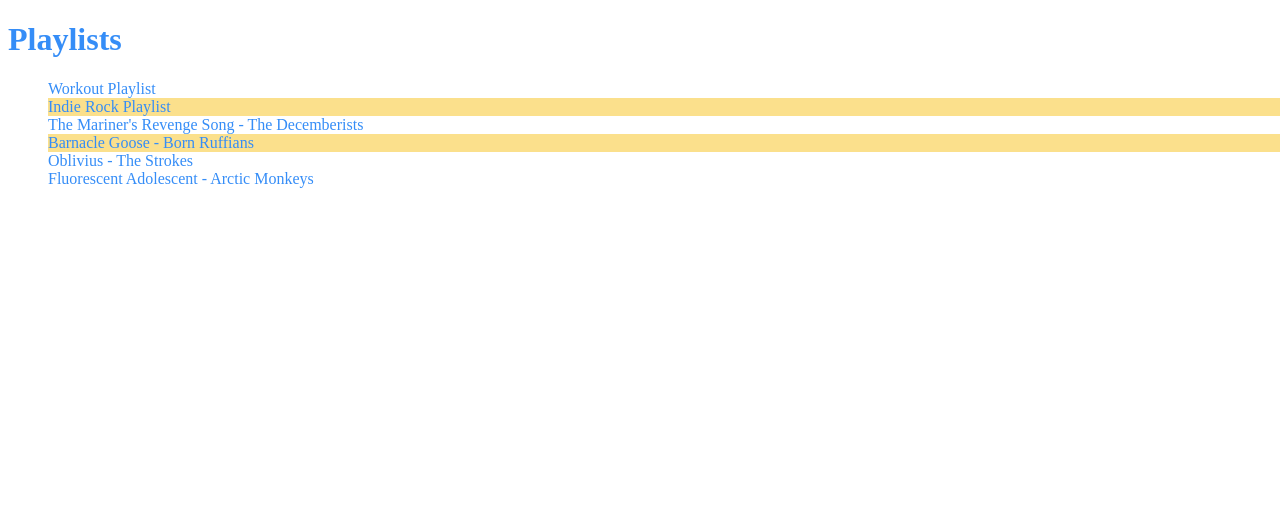
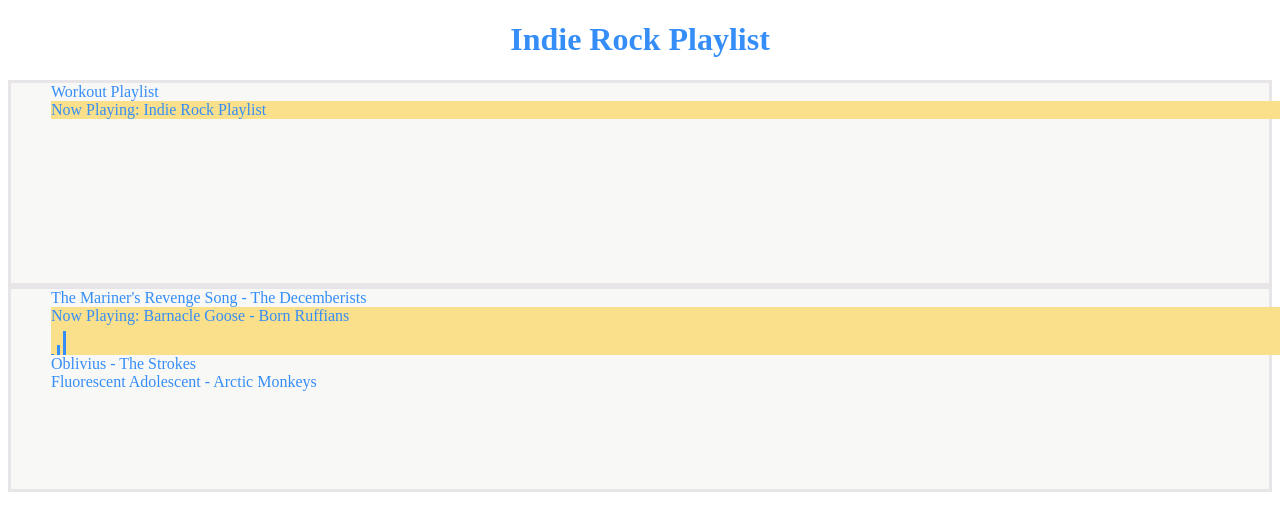
Before and after one commit to DRBragg/react-marathon, a React app: page / in a window 1280 px wide. Shown: the top 530 px of the page. Built offline with nearby package versions, Linux system fonts and the light colour scheme; the HTML template or start-up script is replaced by a standard one.

Commit message:
just fooling around

```diff
--- a/src/components/App.js
+++ b/src/components/App.js
@@ -33,11 +33,17 @@
 
     let selectedPlaylistSongs = data.songs.filter(filterById);
 
+    let title = (this.props.data.playlists.find(playlist => playlist.id === this.state.selectedPlaylistId)).name
+
     return (
       <div className="App row">
         <div>
-          <h1>Playlists</h1>
+          <h1>{title}</h1>
+        </div>
+        <div className="PlaylistCollection columns small-6">
           <PlaylistCollection playlists={data.playlists} selectedPlaylist={this.state.selectedPlaylistId} handlePlaylistSelect={this.handlePlaylistSelect}/>
+        </div>
+        <div className="SongList columns small-6">
           <SongCollection songs={selectedPlaylistSongs} playing={this.state.selectedSongId} handleSongSelect={this.handleSongSelect}/>
         </div>
       </div>
--- a/src/components/Song.js
+++ b/src/components/Song.js
@@ -3,7 +3,7 @@
 const Song = (props) => {
   return(
     <div>
-      <li onClick={props.handleSongSelect} className={props.className}>{props.song.name} - {props.song.artist}</li>
+      <li onClick={props.handleSongSelect} className={props.className}>{props.song.name} - {props.song.artist} {props.className === "selected" && <div className="bar-c"><div id="bar-1" className="bar"></div><div id="bar-2" className="bar"></div><div id="bar-3" className="bar"></div></div>}</li>
     </div>
   )
 }
--- a/src/stylesheets/App.scss
+++ b/src/stylesheets/App.scss
@@ -1,20 +1,14 @@
-/* YOUR STYLING HERE */
+h1 {
+  text-align: center;
+}
 .PlaylistCollection {
-  background-color: $light-grey;
-  height: 200px;
-  border-style: solid;
-  border-color: $grey;
-  padding: 0;
-}
-
-.SongList {
   background-color: $light-grey;
   height: 200px;
   border-style: solid;
   border-color: $grey;
 }
 
-.SelectedSong {
+.SongList {
   background-color: $light-grey;
   height: 200px;
   border-style: solid;
@@ -32,6 +26,86 @@
   width: 100%
 }
 
+.selected::before {
+  content: "Now Playing: ";
+}
+
 div {
   color: $blue;
 }
+
+.bar-c {
+  overflow: hidden;
+  height: 30px;
+  position: relative;
+}
+.bar {
+  height: 1px;
+  width: 3px;
+  display: inline-block;
+  background-color: $blue;
+  bottom: 0;
+  position: absolute;
+
+  &#bar-1 {
+    left: 0;
+    -webkit-animation-name: danceHeight1;
+    -webkit-animation-delay: 0ms;
+  }
+  &#bar-2 {
+    left: 6px;
+    -webkit-animation-name: danceHeight2;
+    -webkit-animation-delay: 300ms;
+  }
+  &#bar-3 {
+    left: 12px;
+    -webkit-animation-name: danceHeight3;
+    -webkit-animation-delay: 600ms;
+  }
+  &#bar-4 {
+    left: 18px;
+    -webkit-animation-name: danceHeight4;
+    -webkit-animation-delay: 900ms;
+  }
+  &#bar-5 {
+    left: 24px;
+    -webkit-animation-name: danceHeight5;
+    -webkit-animation-delay: 1200ms;
+  }
+  &#bar-6 {
+    left: 30px;
+    -webkit-animation-name: danceHeight6;
+    -webkit-animation-delay: 1500ms;
+  }
+
+  -webkit-animation-duration: 500ms;
+  -webkit-animation-play-state: running;
+  -webkit-animation-direction: alternate;
+  -webkit-animation-timing-function: linear;
+  -webkit-animation-iteration-count: infinite;
+}
+
+@-webkit-keyframes danceHeight1 {
+  from { height: 1px; }
+  to { height: 22px; }
+}
+@-webkit-keyframes danceHeight2 {
+  from { height: 1px; }
+  to { height: 15px; }
+}
+@-webkit-keyframes danceHeight3 {
+  from { height: 1px; }
+  to { height: 30px; }
+}
+@-webkit-keyframes danceHeight4 {
+  from { height: 1px; }
+  to { height: 20px; }
+}
+@-webkit-keyframes danceHeight5 {
+  from { height: 1px; }
+  to { height: 15px; }
+}
+@-webkit-keyframes danceHeight6 {
+  from { height: 1px; }
+  to { height: 15px; }
+}
```
